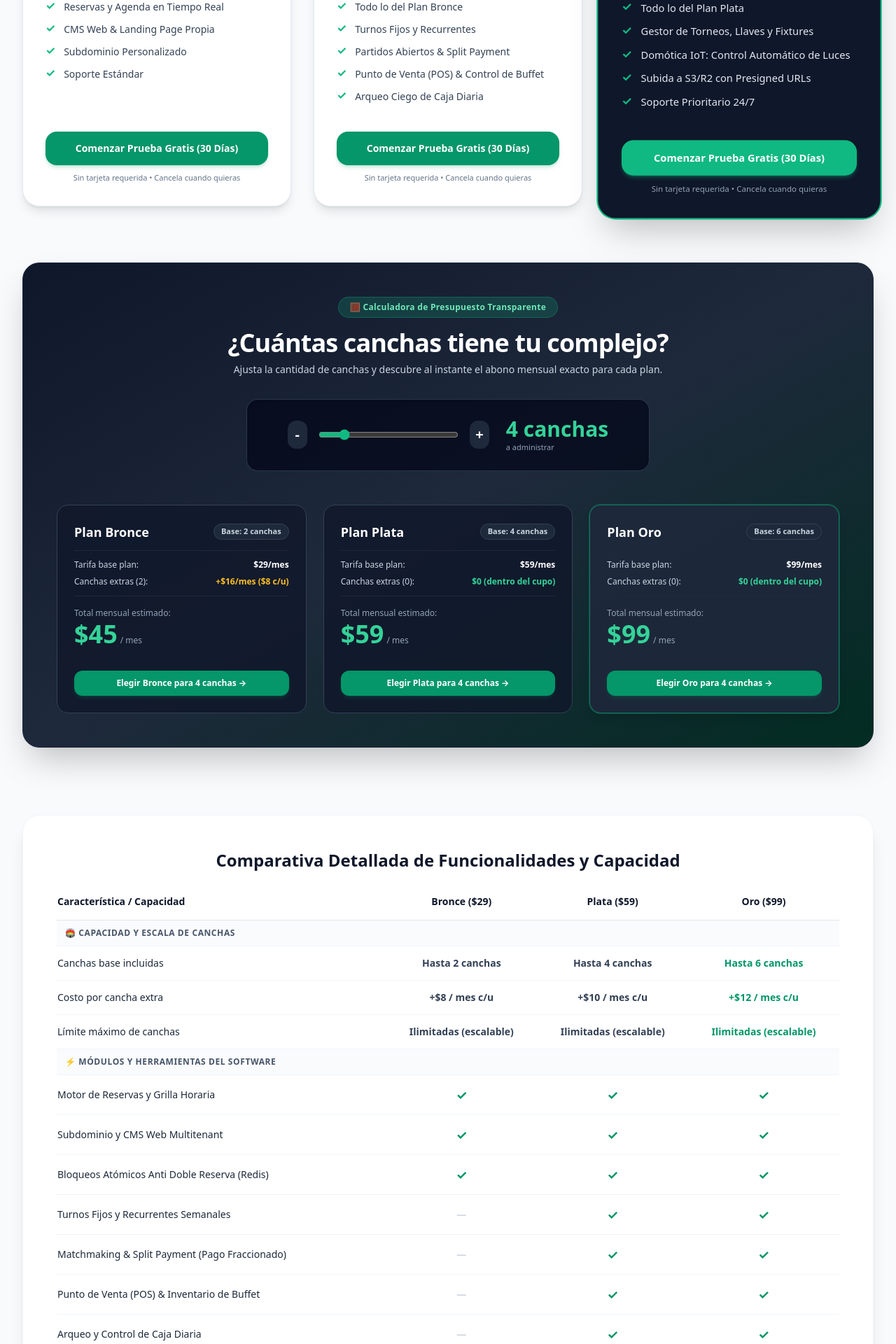
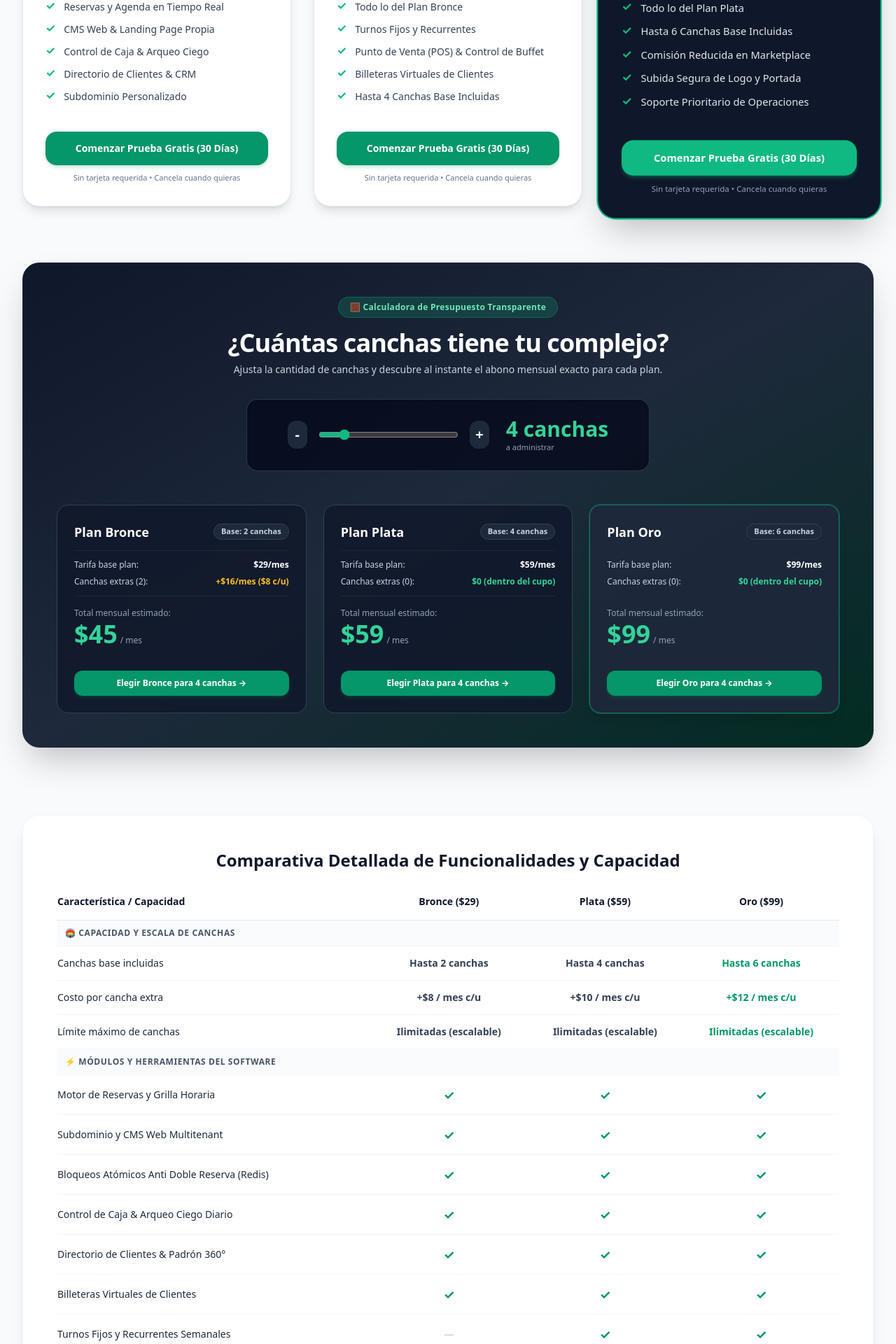
Before and after one commit to nicolasdovico/turnos, a Next.js app in the folder frontend/: page /planes in a window 1280 px wide. Shown: the part 800-2720 px from the top of the page at 70% size. Built offline with nearby package versions, Linux system fonts and the light colour scheme; no server answers.

Commit message:
feat(pricing): alinear pagina publica de planes y registro con modulos en produccion

```diff
--- a/frontend/app/planes/page.tsx
+++ b/frontend/app/planes/page.tsx
@@ -28,8 +28,9 @@ export default function PlanesPage() {
       modulos: [
         { id: 1, nombre: "Reservas y Agenda en Tiempo Real", slug: "reservas" },
         { id: 2, nombre: "CMS Web & Landing Page Propia", slug: "cms_web" },
-        { id: 3, nombre: "Subdominio Personalizado", slug: "subdominio" },
-        { id: 4, nombre: "Soporte Estándar", slug: "soporte" },
+        { id: 3, nombre: "Control de Caja & Arqueo Ciego", slug: "caja" },
+        { id: 4, nombre: "Directorio de Clientes & CRM", slug: "clientes" },
+        { id: 5, nombre: "Subdominio Personalizado", slug: "subdominio" },
       ],
     },
     {
@@ -40,11 +41,11 @@ export default function PlanesPage() {
       canchas_incluidas: 4,
       precio_cancha_adicional: 10,
       modulos: [
-        { id: 1, nombre: "Todo lo del Plan Bronce", slug: "reservas" },
+        { id: 1, nombre: "Todo lo del Plan Bronce", slug: "bronce" },
         { id: 2, nombre: "Turnos Fijos y Recurrentes", slug: "turnos_fijos" },
-        { id: 3, nombre: "Partidos Abiertos & Split Payment", slug: "split_payment" },
-        { id: 4, nombre: "Punto de Venta (POS) & Control de Buffet", slug: "pos_buffet" },
-        { id: 5, nombre: "Arqueo Ciego de Caja Diaria", slug: "caja" },
+        { id: 3, nombre: "Punto de Venta (POS) & Control de Buffet", slug: "pos_buffet" },
+        { id: 4, nombre: "Billeteras Virtuales de Clientes", slug: "billeteras" },
+        { id: 5, nombre: "Hasta 4 Canchas Base Incluidas", slug: "canchas_4" },
       ],
     },
     {
@@ -56,10 +57,10 @@ export default function PlanesPage() {
       precio_cancha_adicional: 12,
       modulos: [
         { id: 1, nombre: "Todo lo del Plan Plata", slug: "plata" },
-        { id: 2, nombre: "Gestor de Torneos, Llaves y Fixtures", slug: "torneos" },
-        { id: 3, nombre: "Domótica IoT: Control Automático de Luces", slug: "domotica" },
-        { id: 4, nombre: "Subida a S3/R2 con Presigned URLs", slug: "storage" },
-        { id: 5, nombre: "Soporte Prioritario 24/7", slug: "soporte_oro" },
+        { id: 2, nombre: "Hasta 6 Canchas Base Incluidas", slug: "canchas_6" },
+        { id: 3, nombre: "Comisión Reducida en Marketplace", slug: "comision_baja" },
+        { id: 4, nombre: "Subida Segura de Logo y Portada", slug: "branding" },
+        { id: 5, nombre: "Soporte Prioritario de Operaciones", slug: "soporte_oro" },
       ],
     },
   ]);
@@ -85,13 +86,13 @@ export default function PlanesPage() {
     { name: "Motor de Reservas y Grilla Horaria", bronce: true, plata: true, oro: true },
     { name: "Subdominio y CMS Web Multitenant", bronce: true, plata: true, oro: true },
     { name: "Bloqueos Atómicos Anti Doble Reserva (Redis)", bronce: true, plata: true, oro: true },
+    { name: "Control de Caja & Arqueo Ciego Diario", bronce: true, plata: true, oro: true },
+    { name: "Directorio de Clientes & Padrón 360°", bronce: true, plata: true, oro: true },
+    { name: "Billeteras Virtuales de Clientes", bronce: true, plata: true, oro: true },
     { name: "Turnos Fijos y Recurrentes Semanales", bronce: false, plata: true, oro: true },
-    { name: "Matchmaking & Split Payment (Pago Fraccionado)", bronce: false, plata: true, oro: true },
     { name: "Punto de Venta (POS) & Inventario de Buffet", bronce: false, plata: true, oro: true },
-    { name: "Arqueo y Control de Caja Diaria", bronce: false, plata: true, oro: true },
-    { name: "Gestor de Torneos, Fixtures y Tablas", bronce: false, plata: false, oro: true },
-    { name: "Domótica IoT (Encendido Automático de Luces)", bronce: false, plata: false, oro: true },
-    { name: "Subida Segura de Imágenes S3/Cloudflare R2", bronce: false, plata: false, oro: true },
+    { name: "Identidad Visual (Logo y Portada)", bronce: true, plata: true, oro: true },
+    { name: "Soporte Técnico de Operaciones", bronce: true, plata: true, oro: true },
   ];
 
   return (
--- a/frontend/app/registro-club/page.tsx
+++ b/frontend/app/registro-club/page.tsx
@@ -47,7 +47,7 @@ export default function RegistroClubPage() {
       precio_mensual: 29,
       canchas_incluidas: 2,
       precio_cancha_adicional: 8,
-      modulos: [{ id: 1, nombre: "Reservas y Agenda", slug: "reservas" }, { id: 2, nombre: "CMS Web", slug: "cms_web" }],
+      modulos: [{ id: 1, nombre: "Reservas y Agenda", slug: "reservas" }, { id: 2, nombre: "CMS Web", slug: "cms_web" }, { id: 3, nombre: "Caja & Arqueo", slug: "caja" }],
     },
     {
       id: 2,
@@ -56,7 +56,7 @@ export default function RegistroClubPage() {
       precio_mensual: 59,
       canchas_incluidas: 4,
       precio_cancha_adicional: 10,
-      modulos: [{ id: 1, nombre: "Reservas", slug: "reservas" }, { id: 2, nombre: "Turnos Fijos", slug: "turnos_fijos" }, { id: 3, nombre: "Split Payment", slug: "split_payment" }, { id: 4, nombre: "POS & Buffet", slug: "pos_buffet" }],
+      modulos: [{ id: 1, nombre: "Todo lo de Bronce", slug: "reservas" }, { id: 2, nombre: "Turnos Fijos", slug: "turnos_fijos" }, { id: 3, nombre: "POS & Buffet", slug: "pos_buffet" }, { id: 4, nombre: "4 Canchas Base", slug: "canchas_4" }],
     },
     {
       id: 3,
@@ -65,7 +65,7 @@ export default function RegistroClubPage() {
       precio_mensual: 99,
       canchas_incluidas: 6,
       precio_cancha_adicional: 12,
-      modulos: [{ id: 1, nombre: "Todo Incluido", slug: "reservas" }, { id: 2, nombre: "Torneos y Brackets", slug: "torneos" }, { id: 3, nombre: "Domótica IoT", slug: "domotica" }, { id: 4, nombre: "Split Payment", slug: "split_payment" }],
+      modulos: [{ id: 1, nombre: "Todo lo de Plata", slug: "plata" }, { id: 2, nombre: "6 Canchas Base", slug: "canchas_6" }, { id: 3, nombre: "Comisión Reducida", slug: "comision_baja" }, { id: 4, nombre: "Soporte Prioritario", slug: "soporte_oro" }],
     },
   ]);
 
```
